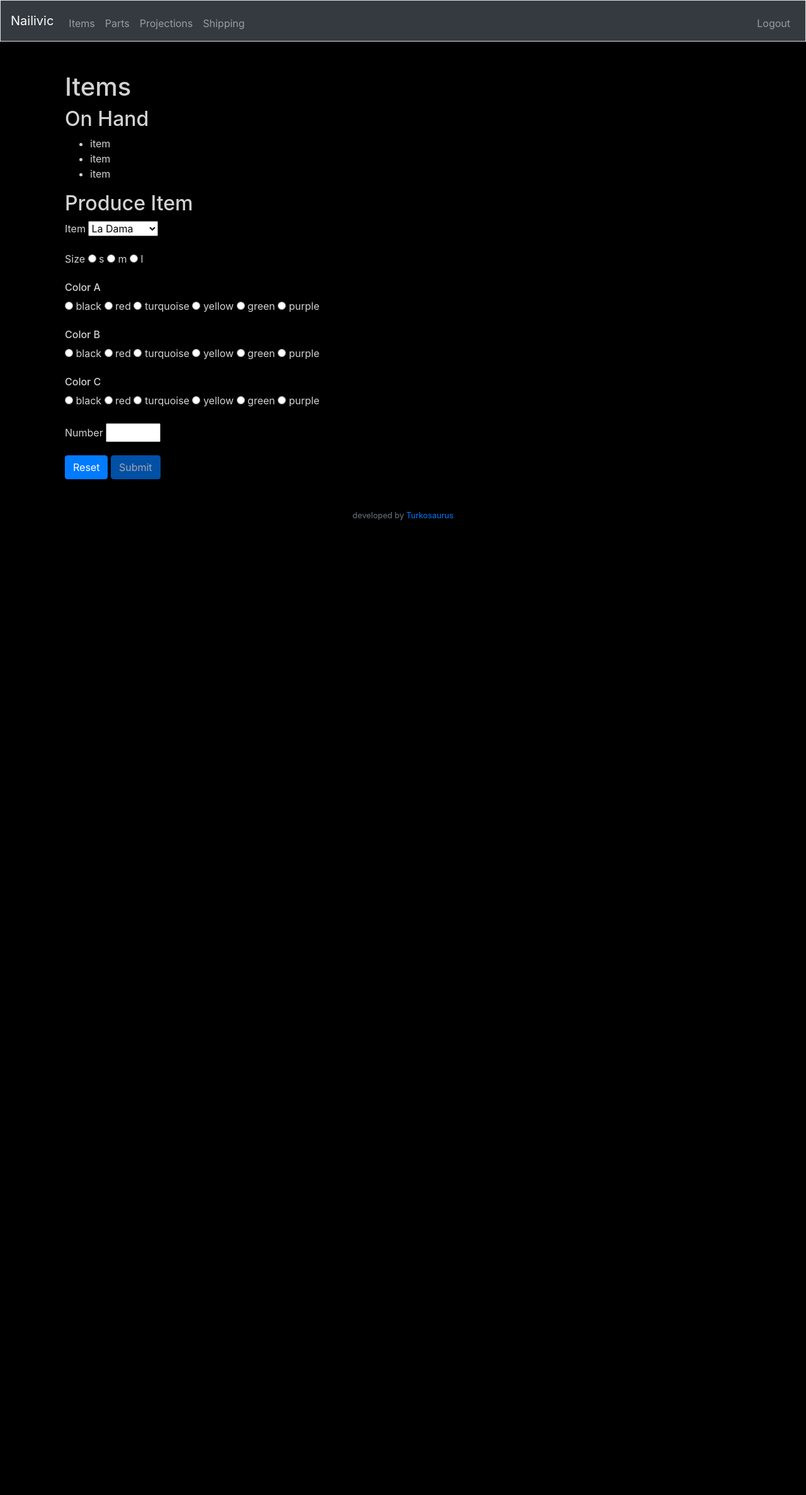
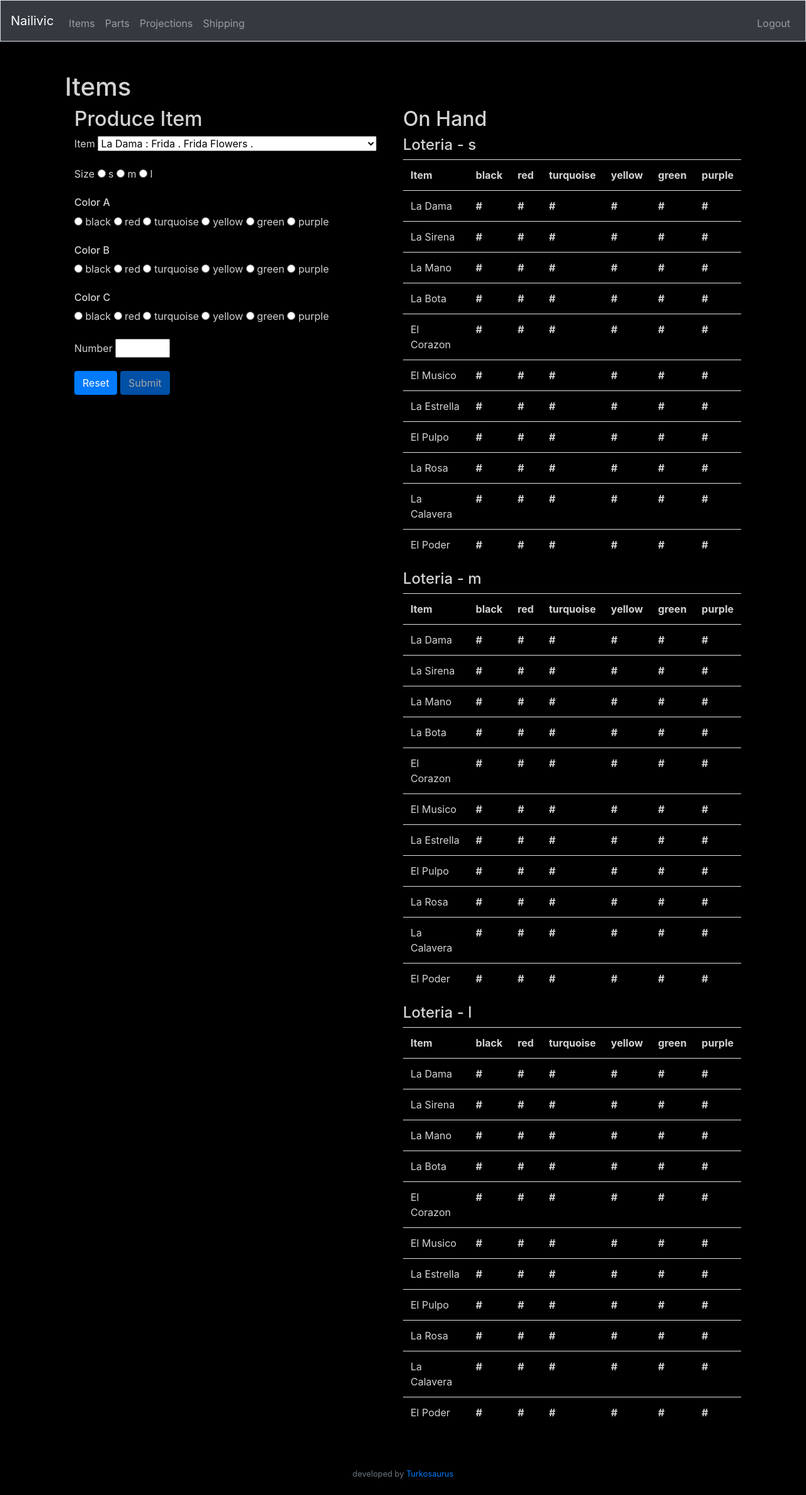
Before and after one commit to turkosaurus/nailivic, a Flask app: page /items in a window 1280 px wide. Shown: the whole page at 63% size. Before the commit the page ends 826 px from the top, so only its background shows below. Run offline with Flask 2, Linux system fonts and the light colour scheme; the visitor is signed in with stand-in values (Sample User, id 1); some libraries are stand-ins or nearby versions.

Commit message:
responsive layout for items, dict to jinja method worked out

```diff
--- a/application.py
+++ b/application.py
@@ -11,6 +11,14 @@ from functools import wraps
 from dataclasses import dataclass
 from werkzeug.exceptions import default_exceptions, HTTPException, InternalServerError
 from werkzeug.security import check_password_hash, generate_password_hash
+
+###### DEFINITIONS ######
+"""
+item: fully assembled woodcut item
+part: constituent piece that comprises an item, usually one of two or three
+loteria: woodcut loteria pieces
+"""
+
 
 
 ###### CONFIGURATION ######
@@ -48,17 +56,17 @@ authusers.append(os.getenv('USERB'))
 colors = ['black', 'red', 'turquoise', 'yellow', 'green', 'purple']
 sizes = ['s', 'm', 'l']
 loterias = {
-    'La Dama': ['Frida', 'Frida Flowers'],
+    'La Dama': ['Frida', 'Frida Flowers', ''],
     'La Sirena': ['Mermaid Body', 'Mermaid Hair', 'Mermaid Tail'],
-    'La Mano': ['Hand', 'Hand Swirls'],
+    'La Mano': ['Hand', 'Hand Swirls', ''],
     'La Bota': ['Boot', 'Boot Swirls', 'Boot Flames'],
-    'El Corazon': ['Heart', 'Heart Swirls'],
-    'El Musico': ['Guitar', 'Guitar Hands'],
-    'La Estrella': ['Star', 'Star Swirls'],
+    'El Corazon': ['Heart', 'Heart Swirls', ''],
+    'El Musico': ['Guitar', 'Guitar Hands', ''],
+    'La Estrella': ['Star', 'Star Swirls', ''],
     'El Pulpo': ['Octopus', 'Octopus Swirls', 'Octopus Tentacles'],
     'La Rosa': ['Rose', 'Rose Swirls', 'Rose Leaves'],
     'La Calavera': ['Skull', 'Skull Flames', 'Skull Swirls'],
-    'El Poder': ['Fist', 'Fist Swirls', 'Fist Wrist']
+    'El Poder': ['Fist', 'Fist Swirls', 'Fist Wrist', '']
 }
 
 @dataclass
@@ -67,6 +75,8 @@ class loteria:
     a: str
     b: str
     c: str
+
+
 
 
 ###### Helper Functions ######
@@ -85,39 +95,6 @@ def login_required(f):
     return decorated_function
 
 
-@app.route('/setup-tables')
-@login_required
-def setup():
-
-    # Create table: users
-    db.execute("CREATE TABLE IF NOT EXISTS users ( \
-        id serial PRIMARY KEY NOT NULL, \
-        username VARCHAR ( 255 ) UNIQUE NOT NULL, \
-        password VARCHAR ( 255 ) NOT NULL, \
-        created_on TIMESTAMP, \
-        last_login TIMESTAMP \
-        )")
-
-    # Create table: parts
-    db.execute("CREATE TABLE IF NOT EXISTS parts ( \
-        name VARCHAR ( 255 ) NOT NULL, \
-        size VARCHAR ( 255 ) NOT NULL, \
-        color VARCHAR ( 255 ), \
-        qty INTEGER \
-        )")
-
-    # Create table: items
-    db.execute("CREATE TABLE IF NOT EXISTS items ( \
-        id serial PRIMARY KEY NOT NULL, \
-        name VARCHAR ( 255 ) NOT NULL, \
-        size VARCHAR ( 255 ) NOT NULL, \
-        a_color VARCHAR ( 255 ), \
-        b_color VARCHAR ( 255 ), \
-        c_color VARCHAR ( 255 ), \
-        status VARCHAR ( 255 ) \
-        )")
-
-    return "Setup Success!"
 
 
 @app.route('/')
@@ -156,6 +133,43 @@ def projections():
 def shipping():
     return render_template('shipping.html')
 
+
+
+###### SETUP ######
+
+@app.route('/setup-tables')
+@login_required
+def setup():
+
+    # Create table: users
+    db.execute("CREATE TABLE IF NOT EXISTS users ( \
+        id serial PRIMARY KEY NOT NULL, \
+        username VARCHAR ( 255 ) UNIQUE NOT NULL, \
+        password VARCHAR ( 255 ) NOT NULL, \
+        created_on TIMESTAMP, \
+        last_login TIMESTAMP \
+        )")
+
+    # Create table: parts
+    db.execute("CREATE TABLE IF NOT EXISTS parts ( \
+        name VARCHAR ( 255 ) NOT NULL, \
+        size VARCHAR ( 255 ) NOT NULL, \
+        color VARCHAR ( 255 ), \
+        qty INTEGER \
+        )")
+
+    # Create table: items
+    db.execute("CREATE TABLE IF NOT EXISTS items ( \
+        id serial PRIMARY KEY NOT NULL, \
+        name VARCHAR ( 255 ) NOT NULL, \
+        size VARCHAR ( 255 ) NOT NULL, \
+        a_color VARCHAR ( 255 ), \
+        b_color VARCHAR ( 255 ), \
+        c_color VARCHAR ( 255 ), \
+        status VARCHAR ( 255 ) \
+        )")
+
+    return "Setup Success!"
 
 
 ###### ADMINSTRATIVE ######
--- a/templates/items.html
+++ b/templates/items.html
@@ -7,21 +7,12 @@ Dashboard
 <container>
     <div class="row">
         <h1>Items</h1>
+        <hr>
     </div>
     <div class="row">
-        <h2>On Hand</h2>
-    </div>
-    <div class="row">
-        <ul>
-            <li>item</li>
-            <li>item</li>
-            <li>item</li>
-        </ul>
-    </div>
-    <div class="row">
+        <!-- Produce New Item -->
+        <div class="col-lg-6 col-md-12">
             <h2>Produce Item</h2>
-    </div>
-    <div class="row">
             <form action="/items" method="post">
 
                 <!-- Item -->
@@ -29,10 +20,11 @@ Dashboard
                     <label for="item">Item</label>
                     <select name="item" id="item">
                         {% for loteria in loterias %}
-                        <option value="{{ loteria }}">{{ loteria }}</option>
+                            <option value="{{ loteria }}">{{ loteria }} : {{ loterias[loteria].0 }} . {{ loterias[loteria].1 }} . {{ loterias[loteria].2 }}</option>
                         {% endfor %}
                     </select>
                 </div>
+
 
                 <!-- Size -->
                 <div class="form-group">
@@ -76,5 +68,38 @@ Dashboard
                 <button type="submit" class="btn btn-primary" disabled>Submit</button>
             </form>
         </div>
+        <hr>
+
+        <!-- View Inventory -->
+        <div class="col-lg-6 col-md-12">
+            <div class="row">
+                <h2>On Hand</h2>
+            </div>
+            {% for size in sizes %}
+            <div class="row">
+                <h4>Loteria - {{ size }}</h4>
+            </div>
+            <div class="row">
+                <table class="table">
+                    <tr>
+                        <th>Item</th>
+                        {% for color in colors %}
+                            <th>{{ color }}</th>
+                        {% endfor %}
+                    </tr>
+                    {% for loteria in loterias %}
+                        <tr>
+                            <td>{{ loteria }}</td>
+                            {% for color in colors %}
+                                <th>#</th>
+                            {% endfor %}
+                        </tr>
+                    {% endfor %}
+                </table>
+            </div>
+            {% endfor %}
+        </div>
+        <hr>
+    </div>
 </container>
 {% endblock %}
```
Lines whose indentation alone changed are shown as unchanged.
